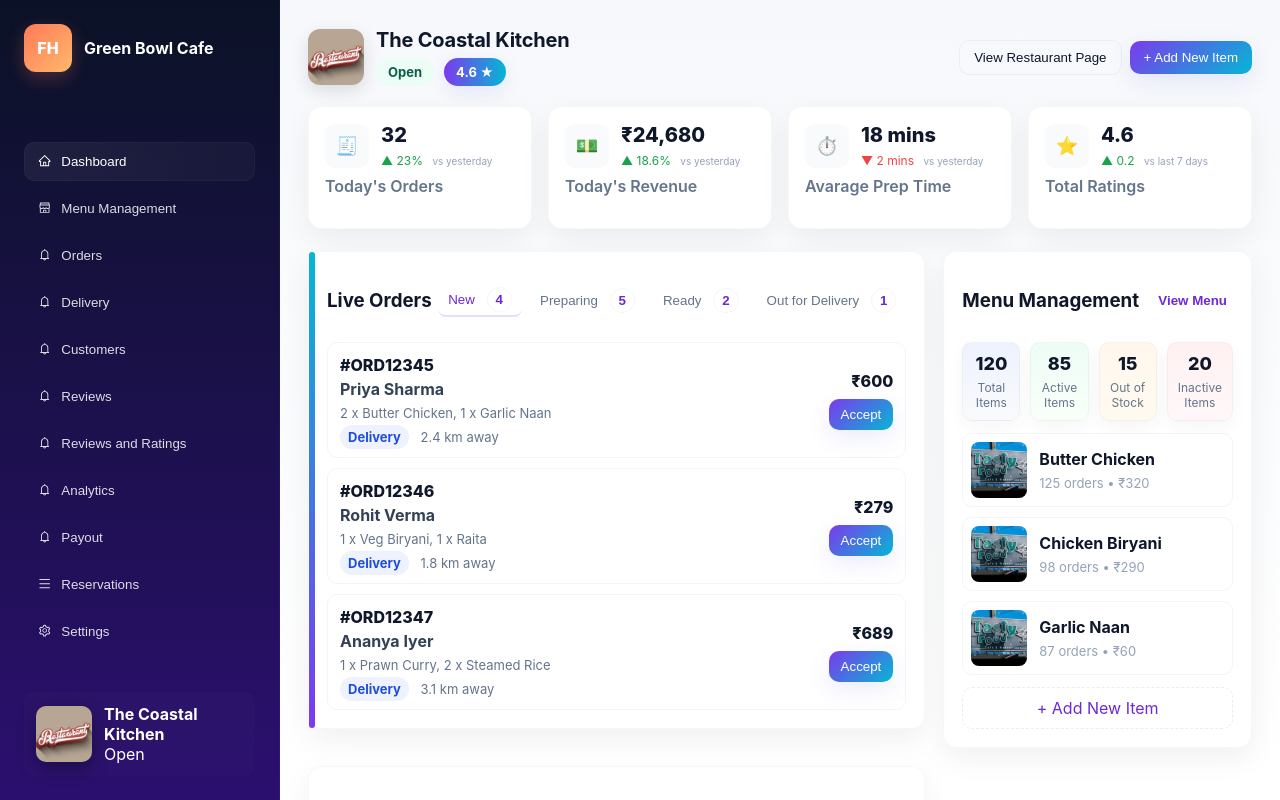
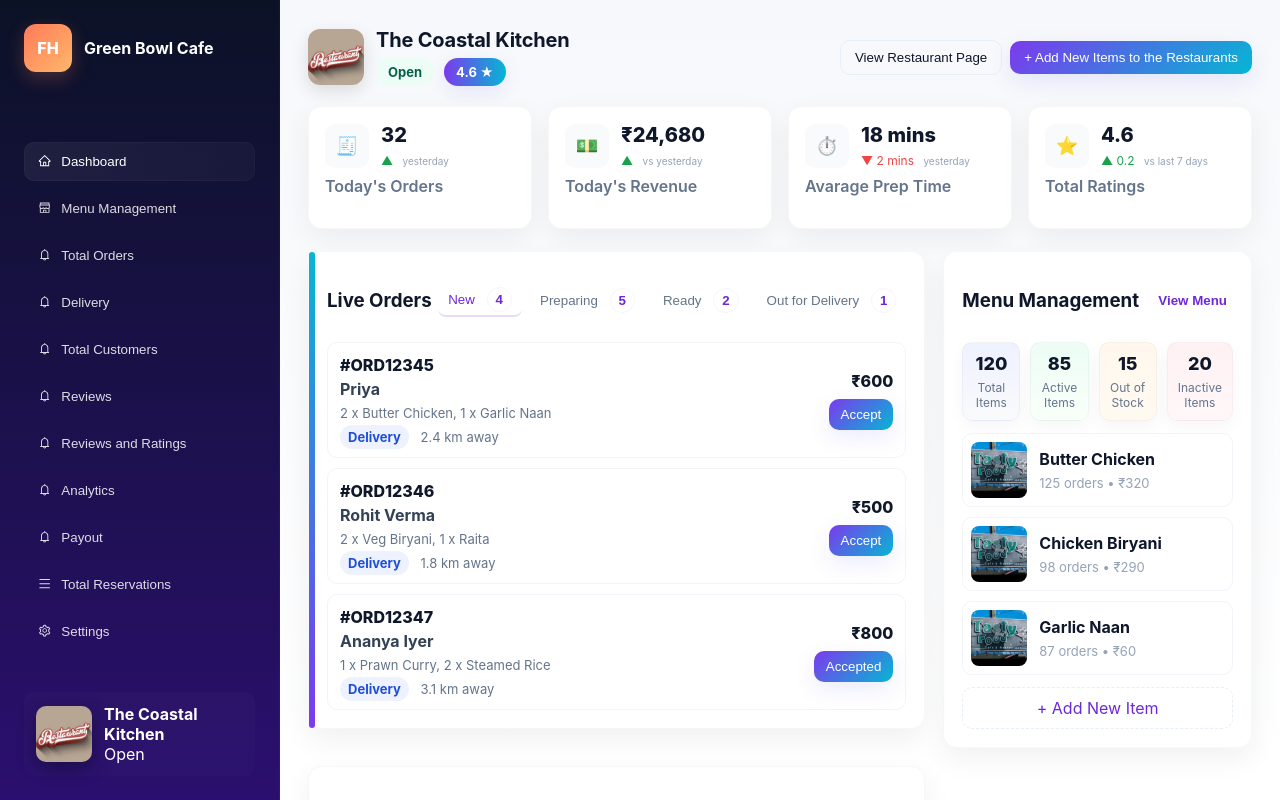
Before and after one commit to soumyabelli/Restaurant-management, a React app: page /restaurant/dashboard in a window 1280 px wide. Built offline with nearby package versions, Linux system fonts and the light colour scheme; no server answers; the HTML template or start-up script is replaced by a standard one.

Commit message:
worked on the Dashboards

```diff
--- a/src/pages/restaurant/RestaurantDashboard.jsx
+++ b/src/pages/restaurant/RestaurantDashboard.jsx
@@ -34,14 +34,14 @@ function RestaurantDashboard() {
         <nav className="rh-nav">
           <button className="rh-nav-item is-active"><AiOutlineHome /> Dashboard</button>
           <button className="rh-nav-item"><AiOutlineShop /> Menu Management</button>
-          <button className="rh-nav-item"><AiOutlineBell /> Orders</button>
+          <button className="rh-nav-item"><AiOutlineBell /> Total Orders</button>
           <button className="rh-nav-item"><AiOutlineBell /> Delivery</button>
-          <button className="rh-nav-item"><AiOutlineBell /> Customers</button>
+          <button className="rh-nav-item"><AiOutlineBell />Total Customers</button>
           <button className="rh-nav-item"><AiOutlineBell /> Reviews</button>
           <button className="rh-nav-item"><AiOutlineBell /> Reviews and Ratings</button>
           <button className="rh-nav-item"><AiOutlineBell /> Analytics</button>
           <button className="rh-nav-item"><AiOutlineBell /> Payout</button>
-          <button className="rh-nav-item"><AiOutlineMenu /> Reservations</button>
+          <button className="rh-nav-item"><AiOutlineMenu />Total  Reservations</button>
           <button className="rh-nav-item"><AiOutlineSetting /> Settings</button>
         </nav>
 
@@ -70,7 +70,7 @@ function RestaurantDashboard() {
           </div>
           <div className="rh-top-right">
             <button className="btn-outline" onClick={() => navigate(`/restaurant/${user?.id || 'demo'}/menu`)}>View Restaurant Page</button>
-            <button className="btn-primary">+ Add New Item</button>
+            <button className="btn-primary">+ Add New Items to the Restaurants</button>
           </div>
         </header>
 
@@ -80,7 +80,7 @@ function RestaurantDashboard() {
               <div className="metric-icon">🧾</div>
               <div className="metric-value">
                 <h3>{stats.ordersToday}</h3>
-                <div className="metric-change positive">▲ 23% <small>vs yesterday</small></div>
+                <div className="metric-change positive">▲  <small> yesterday</small></div>
               </div>
             </div>
             <p className="label">Today's Orders</p>
@@ -90,7 +90,7 @@ function RestaurantDashboard() {
               <div className="metric-icon">💵</div>
               <div className="metric-value">
                 <h3>₹{stats.revenue.toLocaleString()}</h3>
-                <div className="metric-change positive">▲ 18.6% <small>vs yesterday</small></div>
+                <div className="metric-change positive">▲ <small>vs yesterday</small></div>
               </div>
             </div>
             <p className="label">Today's Revenue</p>
@@ -100,7 +100,7 @@ function RestaurantDashboard() {
               <div className="metric-icon">⏱️</div>
               <div className="metric-value">
                 <h3>{stats.prepTime}</h3>
-                <div className="metric-change negative">▼ 2 mins <small>vs yesterday</small></div>
+                <div className="metric-change negative">▼ 2 mins <small> yesterday</small></div>
               </div>
             </div>
             <p className="label">Avarage Prep Time</p>
@@ -133,7 +133,7 @@ function RestaurantDashboard() {
               <div className="order-item">
                 <div className="order-left">
                   <div className="order-id">#ORD12345</div>
-                  <div className="order-customer">Priya Sharma</div>
+                  <div className="order-customer">Priya </div>
                   <div className="order-items">2 x Butter Chicken, 1 x Garlic Naan</div>
                   <div className="order-meta"><span className="tag">Delivery</span> <span className="distance">2.4 km away</span></div>
                 </div>
@@ -147,11 +147,11 @@ function RestaurantDashboard() {
                 <div className="order-left">
                   <div className="order-id">#ORD12346</div>
                   <div className="order-customer">Rohit Verma</div>
-                  <div className="order-items">1 x Veg Biryani, 1 x Raita</div>
+                  <div className="order-items">2 x Veg Biryani, 1 x Raita</div>
                   <div className="order-meta"><span className="tag">Delivery</span> <span className="distance">1.8 km away</span></div>
                 </div>
                 <div className="order-right">
-                  <div className="order-price">₹279</div>
+                  <div className="order-price">₹500</div>
                   <button className="accept-btn">Accept</button>
                 </div>
               </div>
@@ -164,8 +164,8 @@ function RestaurantDashboard() {
                   <div className="order-meta"><span className="tag">Delivery</span> <span className="distance">3.1 km away</span></div>
                 </div>
                 <div className="order-right">
-                  <div className="order-price">₹689</div>
-                  <button className="accept-btn">Accept</button>
+                  <div className="order-price">₹800</div>
+                  <button className="accept-btn">Accepted</button>
                 </div>
               </div>
             </div>
```
